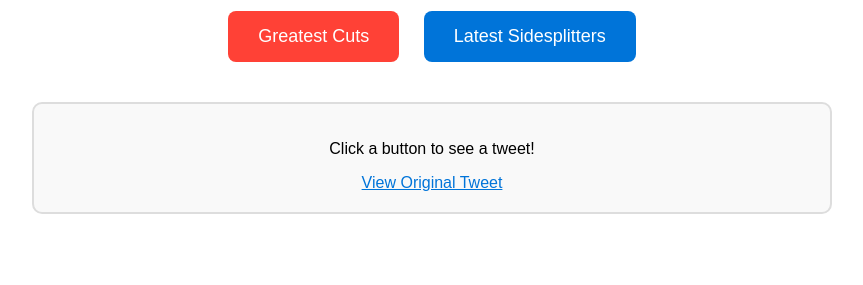
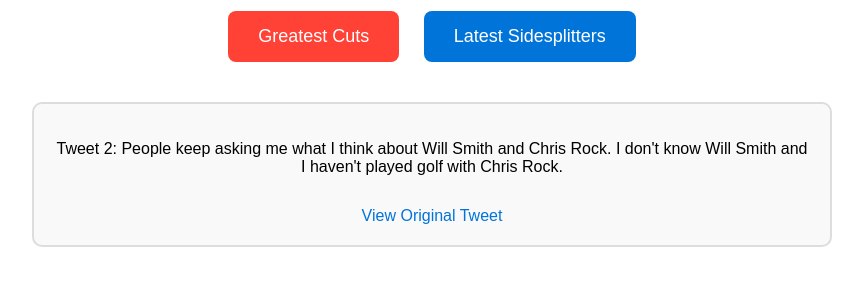
Before and after one commit to patruff/ojAllDay, a plain HTML site: page index.html in a window 1280 px wide. Both pictures are taken after a click on the button "Greatest Cuts". Shown: the part 107-392 px from the top of the page, without its empty margins (208-1071 px from the left). Drawn offline with Linux system fonts and the light colour scheme.

Commit message:
simplifying

```diff
--- a/index.html
+++ b/index.html
@@ -24,11 +24,11 @@
         }
 
         #greatestCuts {
-            background-color: #FF4136; /* Red */
+            background-color: #FF4136;
         }
 
         #latestSidesplitters {
-            background-color: #0074D9; /* Blue */
+            background-color: #0074D9;
         }
 
         #tweetDisplay {
@@ -40,9 +40,10 @@
         }
 
         #tweetLink {
-            display: block;
+            display: inline-block;
             margin-top: 15px;
             color: #0074D9;
+            text-decoration: none;
         }
     </style>
 </head>
@@ -53,22 +54,39 @@
         <button id="latestSidesplitters">Latest Sidesplitters</button>
         <div id="tweetDisplay">
             <p id="tweetText">Click a button to see a tweet!</p>
-            <a id="tweetLink" href="#" target="_blank">View Original Tweet</a>
+            <a id="tweetLink" href="#" target="_blank" onclick="return false;">View Original Tweet</a>
         </div>
     </div>
 
     <script>
-        // Sample tweets for testing
-        const sampleTweets = [
+        const tweets = [
             {
-                text: "Life is good, I'm playing golf 4-5 days a week.",
+                text: "Tweet 1: Life is good, I'm playing golf 4-5 days a week.",
                 id: "1499943558664171520"
             },
             {
-                text: "People keep asking me what I think about golf, and I'm here to tell you: it's the best sport ever!",
-                id: "1499943558664171520"
+                text: "Tweet 2: People keep asking me what I think about Will Smith and Chris Rock. I don't know Will Smith and I haven't played golf with Chris Rock.",
+                id: "1508661752474963968"
+            },
+            {
+                text: "Tweet 3: I'm watching this Bills game... Not liking what I'm seeing",
+                id: "1508661752474963969"
             }
         ];
+
+        document.getElementById('greatestCuts').onclick = function() {
+            console.log('Greatest Cuts clicked');
+            const randomTweet = tweets[Math.floor(Math.random() * tweets.length)];
+            document.getElementById('tweetText').textContent = randomTweet.text;
+            document.getElementById('tweetLink').href = `https://twitter.com/therealoj32/status/${randomTweet.id}`;
+        };
+
+        document.getElementById('latestSidesplitters').onclick = function() {
+            console.log('Latest Sidesplitters clicked');
+            const latestTweet = tweets[0];
+            document.getElementById('tweetText').textContent = latestTweet.text;
+            document.getElementById('tweetLink').href = `https://twitter.com/therealoj32/status/${latestTweet.id}`;
+        };
     </script>
 </body>
 </html>
```
